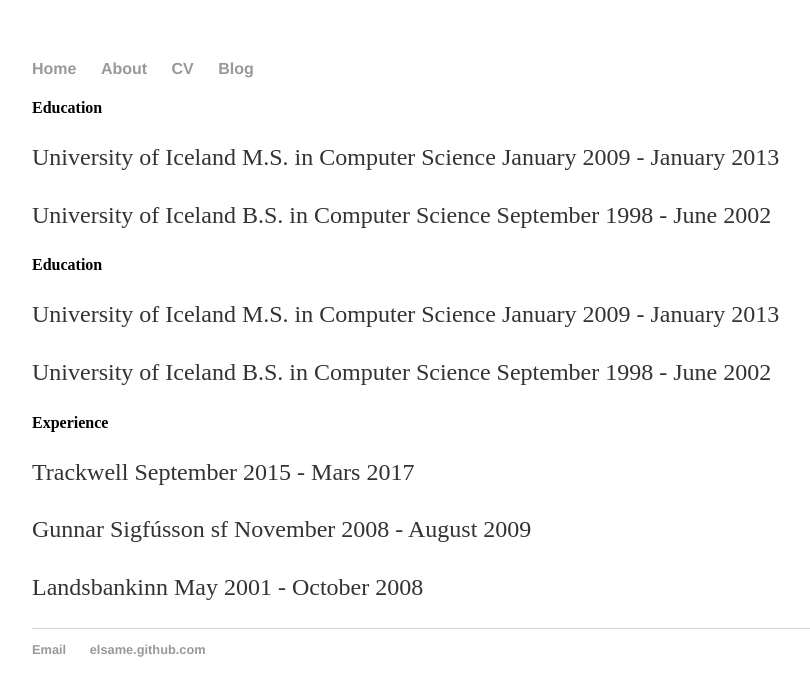
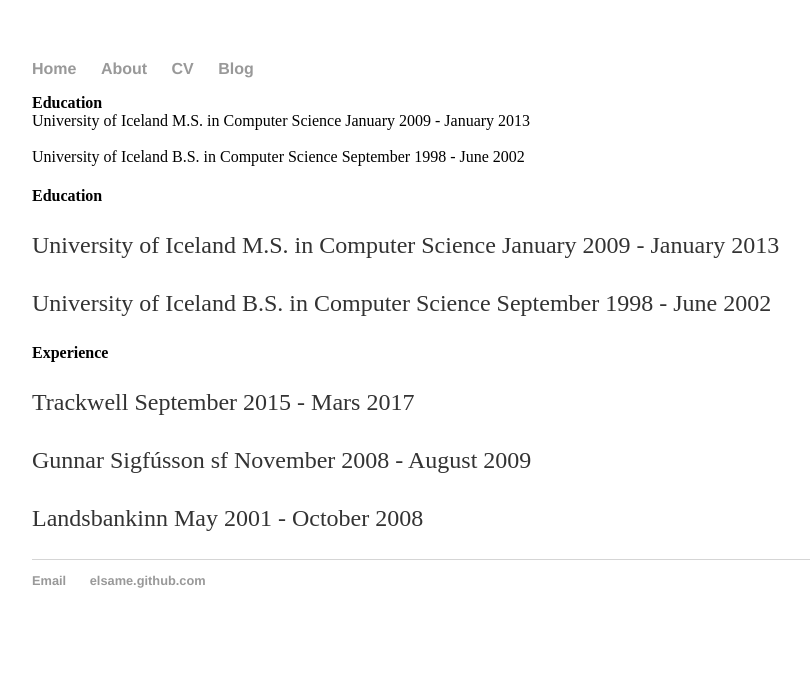
Before and after one commit to elsame/elsame.github.io, a Jekyll site: the page built from cv/index.html, in a window 1280 px wide. Shown: the top 696 px of the page, without its empty margins (160-970 px from the left). Built offline with Jekyll 4.4.1, drawn with Linux system fonts in a browser that asks for light colours.

```diff
--- a/cv/index.html
+++ b/cv/index.html
@@ -3,9 +3,9 @@ layout: default
 title: CV
 ---
 <div class="blurb">
-	<h4>Education</h4>
-<P>University of Iceland M.S. in Computer Science January 2009 - January 2013</P>
-<P>University of Iceland B.S. in Computer Science September 1998 - June 2002</P>
+	<b>Education</b>
+<br>University of Iceland M.S. in Computer Science January 2009 - January 2013</br>
+<br>University of Iceland B.S. in Computer Science September 1998 - June 2002</br>
 </div><!-- /.blurb -->
 
 <h4>Education</h4>
```
